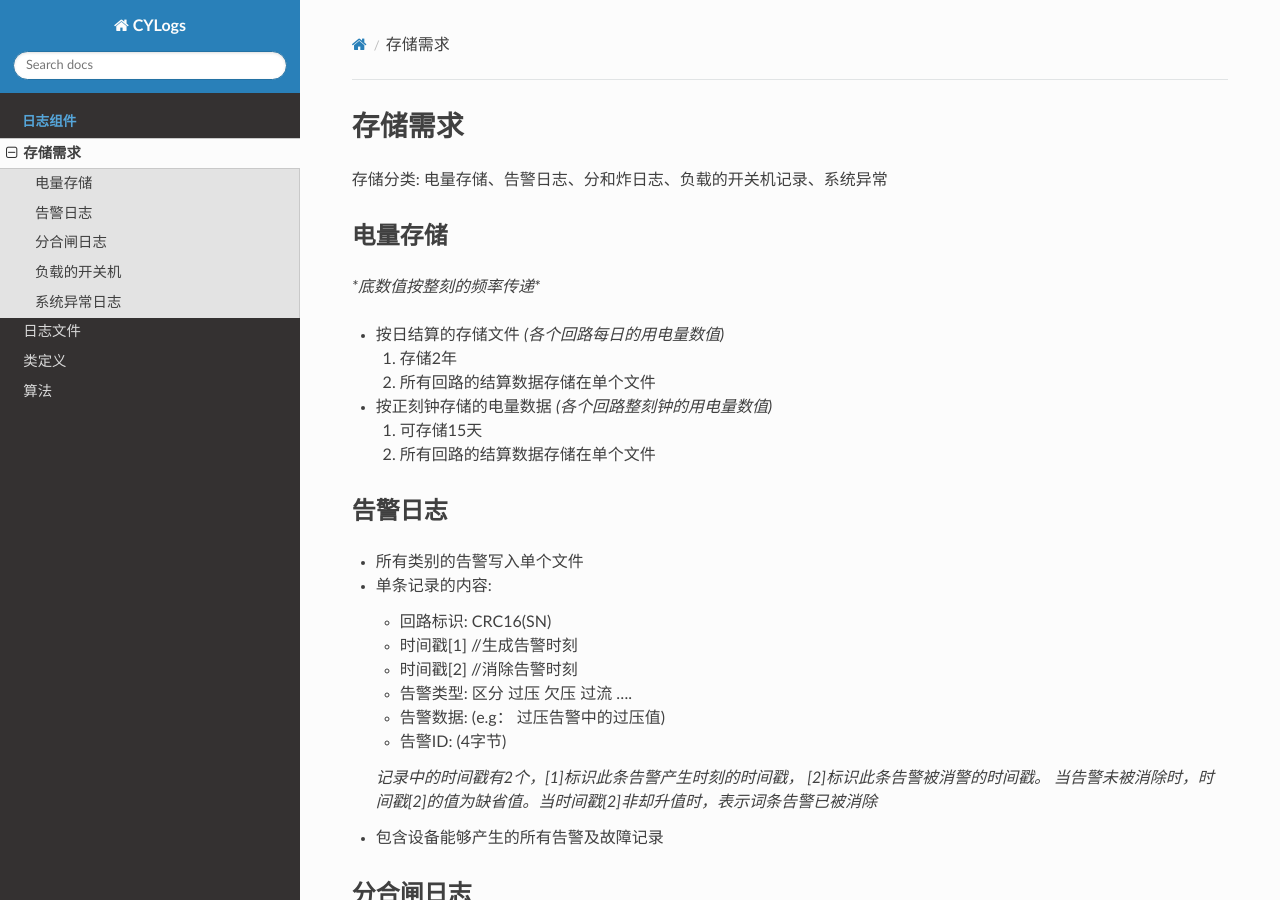
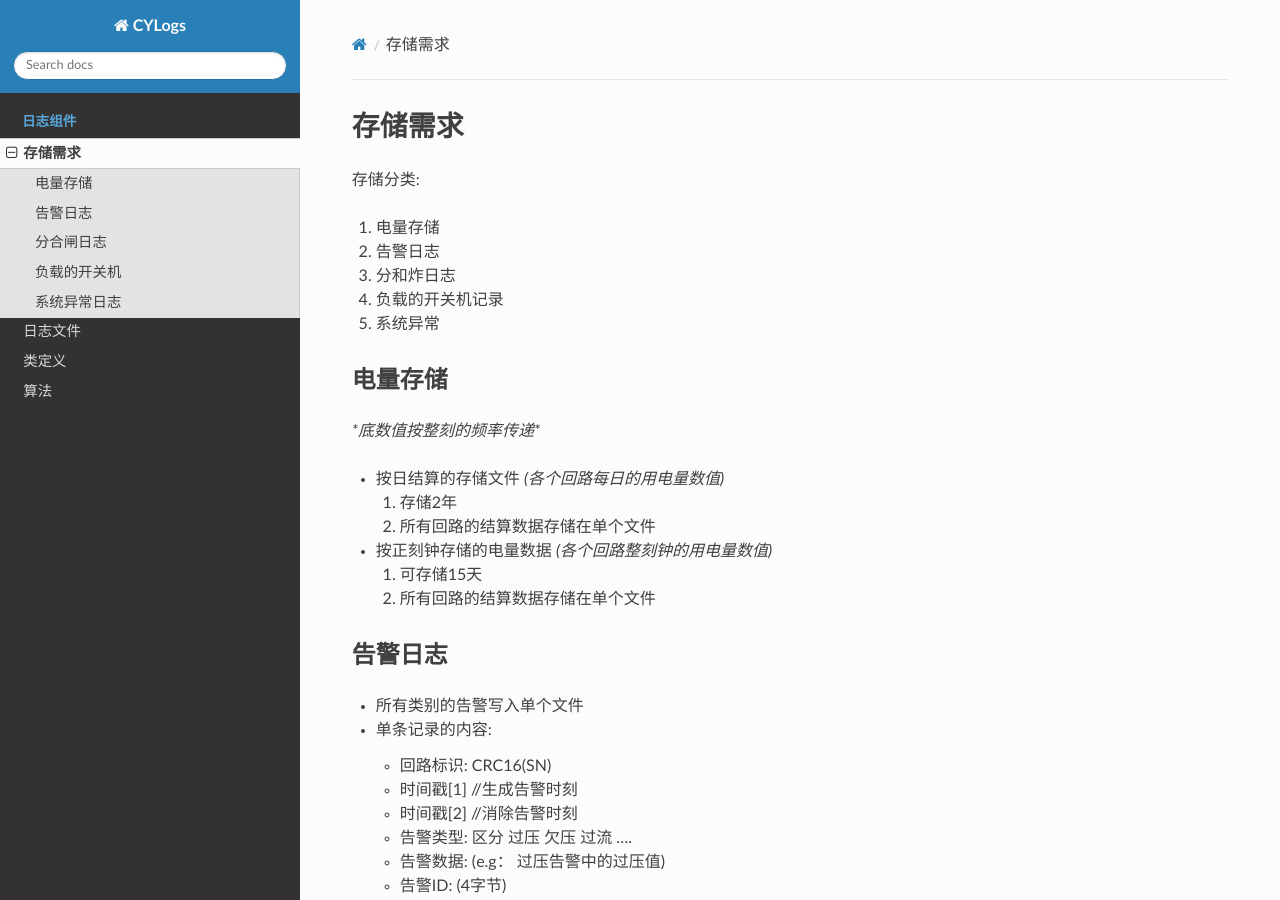
Before and after one commit to Muatrack/esp32-components-cylog, a Sphinx documentation site: the page built from docs/source/chapter/requirements.md, in a window 1280 px wide and 900 px high. Built offline with Sphinx 7.4.7 and the Read the Docs theme 3.1.0, drawn with Linux system fonts in a browser that asks for light colours; some of the changed lines change nothing that is shown.

Commit message:
更新文档

```diff
--- a/docs/source/chapter/requirements.md
+++ b/docs/source/chapter/requirements.md
@@ -2,7 +2,12 @@
 
 # 存储需求
 
-存储分类: 电量存储、告警日志、分和炸日志、负载的开关机记录、系统异常
+存储分类:
+1. 电量存储
+2. 告警日志
+3. 分和炸日志
+4. 负载的开关机记录
+5. 系统异常
 
 ## 电量存储
 
```
